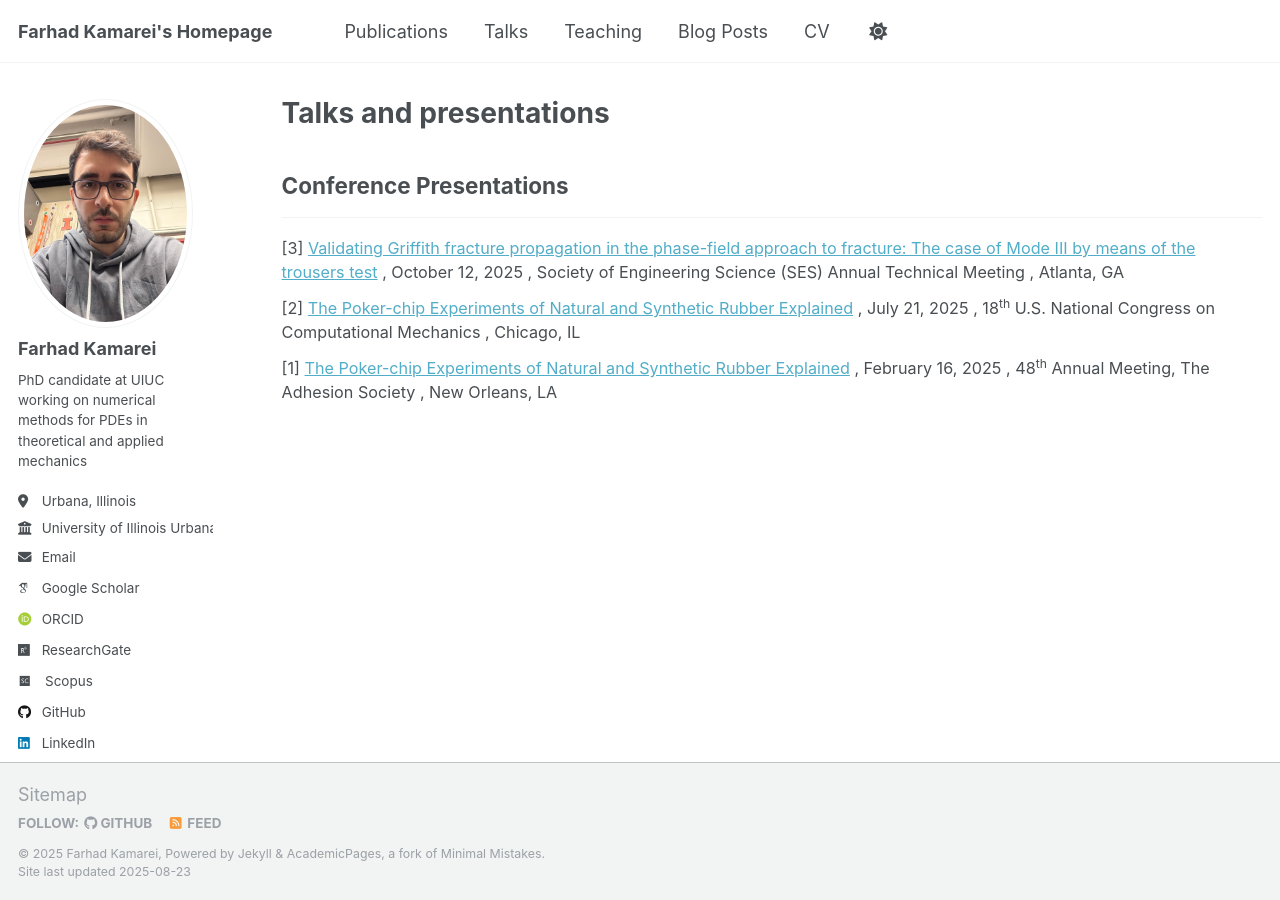
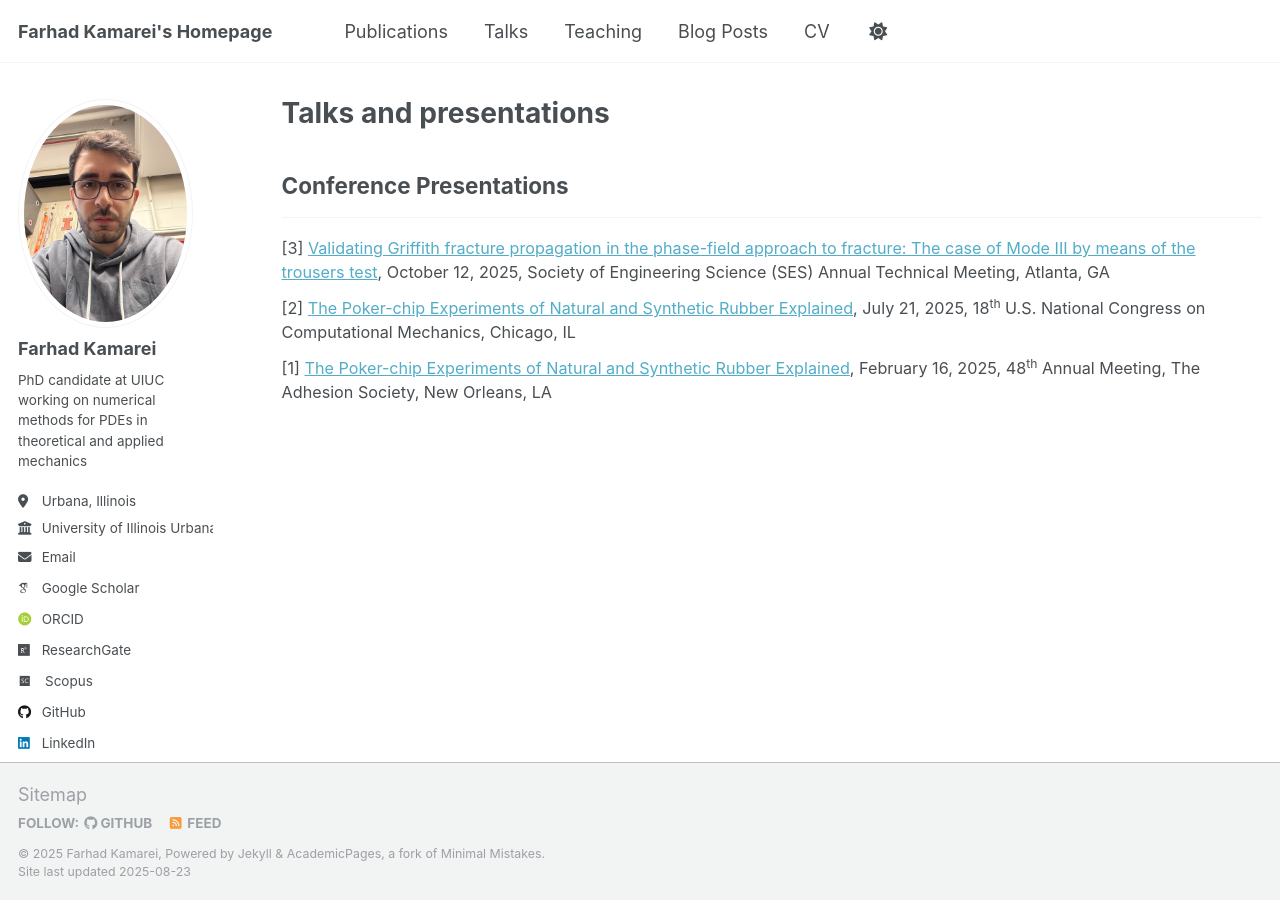
Before and after one commit to farhadkama/farhadkama.github.io, a Jekyll site: the page built from _pages/talks.html, in a window 1280 px wide. Built offline with Jekyll 4.4.1, drawn with Linux system fonts in a browser that asks for light colours; some web fonts are replaced.

Commit message:
Update 2 on talks pages

```diff
--- a/_includes/archive-single-talk.html
+++ b/_includes/archive-single-talk.html
@@ -1,31 +1,28 @@
 <span>
   <!-- Title -->
-  <a href="{{ post.url | relative_url }}">{{ post.title }}</a>
+  <a href="{{ post.url | relative_url }}">{{ post.title }}</a>,
 
-  <!-- Date -->
   {% if post.date %}
-   , {{ post.date | date: "%B %d, %Y" }}
+    {{ post.date | date: "%B %d, %Y," }}
   {% endif %}
 
-  <!-- Venue -->
   {% if post.venue %}
-   , {{post.venue}}
+    {{ post.venue }},
   {% endif %}
 
-  <!-- Location -->
   {% if post.location %}
-    , {{post.location}}
+    {{ post.location }}
   {% endif %}
 
   <!-- Extra links -->
   {% if post.slides or post.event %}
     <span style="margin-left: 1em;">
       {% if post.slides %}
-        <a href="{{ post.slides}}">Slides</a>
+        <a href="{{ post.slides }}">Slides</a>
       {% endif %}
       {% if post.event %}
         {% if post.slides %}|{% endif %}
-        <a href="{{ post.event}}">Event page</a>
+        <a href="{{ post.event }}">Event page</a>
       {% endif %}
     </span>
   {% endif %}
```
Also changed, not shown: 1 other file.
